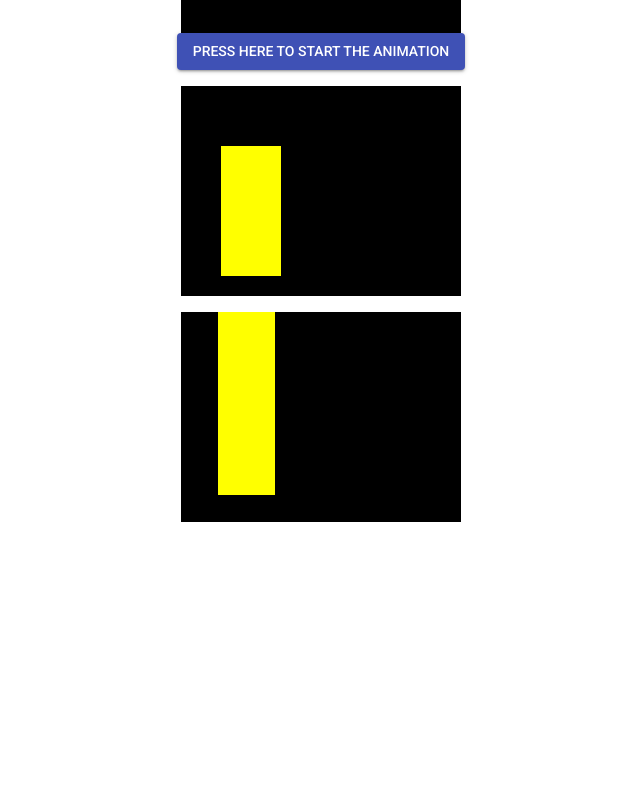
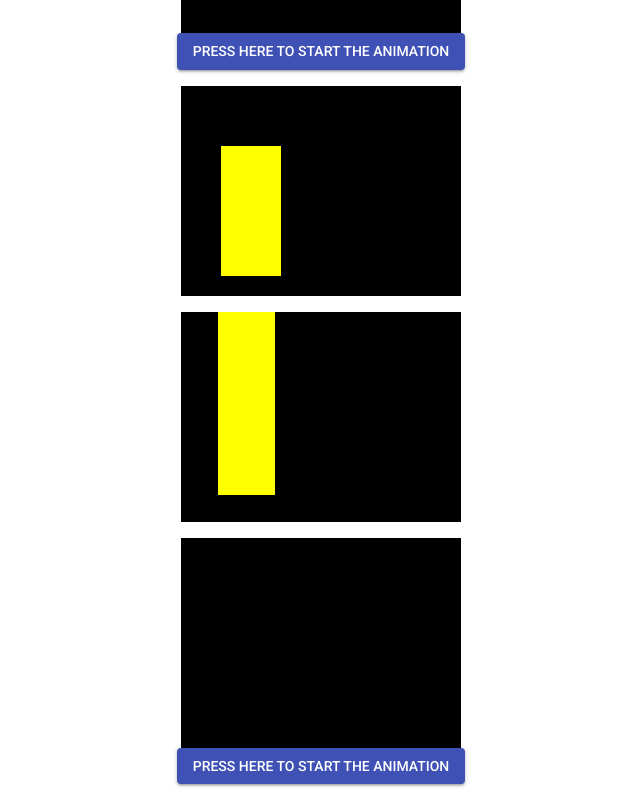
Before and after one commit to Kofaka/My_WEBGL_React_playground, a React (Create React App) app in the folder webgl-app/: page / in a window 1280 px wide. Shown: the part 309-1109 px from the top of the page, without its empty margins (319-959 px from the left). Before the commit the page ends 847 px from the top, so only its background shows below. Built offline with nearby package versions, Linux system fonts and the light colour scheme.

Commit message:
Add Scissor animation.

```diff
--- a/webgl-app/src/App.js
+++ b/webgl-app/src/App.js
@@ -2,6 +2,10 @@ import React, {Component, Fragment, createRef} from 'react';
 import Button from '@material-ui/core/Button';
 
 import './App.css';
+
+const getRandomColor = () => [Math.random(), Math.random(), Math.random()];
+const setTimer = (timer, cb, interval = 500) => setInterval(cb, interval);
+const clearTimer = (timer) => clearInterval(timer);
 
 class App extends Component {
     constructor(props) {
@@ -9,27 +13,27 @@ class App extends Component {
 
         this.state = {
             animationStart: false,
+            rectanglesAnimationStart: false,
             errorMessage: '',
         };
 
         this.animationButton = createRef();
+        this.drawThirdCanvasAnimationButton = createRef();
         this.animationCanvas = createRef();
         this.drawingCanvas = createRef();
         this.drawSecondCanvas = createRef();
-        this.getRandomColor = this.getRandomColor.bind(this);
+        this.drawThirdCanvas = createRef();
         this.getWebGl = this.getWebGl.bind(this);
         this.toggleAnimationStatus = this.toggleAnimationStatus.bind(this);
+        this.toggleRectanglesAnimationStatus = this.toggleRectanglesAnimationStatus.bind(this);
         this.runAnimation = this.runAnimation.bind(this);
+        this.animateRectangles = this.animateRectangles.bind(this);
         this.drawSquares = this.drawSquares.bind(this);
     }
 
     componentDidMount() {
         this.drawSquares();
     }
-
-    getRandomColor() {
-        return [Math.random(), Math.random(), Math.random()];
-    };
 
     getWebGl(canvas, noWebGlCb) {
         let result = canvas.getContext('webgl') || canvas.getContext('experimental-webgl');
@@ -53,29 +57,32 @@ class App extends Component {
         });
     }
 
+    toggleRectanglesAnimationStatus() {
+        this.setState({
+            rectanglesAnimationStart: !this.state.rectanglesAnimationStart
+        });
+    }
+
     runAnimation() {
         const animationCanvas = this.animationCanvas.current;
         let timer = null;
         let webgl;
 
-        const setTimer = () => timer = setInterval(drawAnimation, 500);
-        const clearTimer = () => clearInterval(timer);
-
         const drawAnimation = () => {
             if (this.state.animationStart) {
                 webgl = this.getWebGl(animationCanvas, clearTimer);
-                webgl.clearColor(...this.getRandomColor(), 1.0);
+                webgl.clearColor(...getRandomColor(), 1.0);
                 webgl.clear(webgl.COLOR_BUFFER_BIT)
             }
         };
 
         if (this.state.animationStart) {
             this.toggleAnimationStatus();
-            clearTimer();
+            clearTimer(timer);
 
         } else if (!this.state.animationStart) {
             this.toggleAnimationStatus();
-            setTimer();
+            setTimer(timer, drawAnimation);
             drawAnimation();
         }
     }
@@ -97,6 +104,49 @@ class App extends Component {
             renderingContext.clear(renderingContext.COLOR_BUFFER_BIT);
         });
     };
+
+    animateRectangles() {
+        const drawThirdCanvas = this.drawThirdCanvas.current;
+        let webgl = this.getWebGl(drawThirdCanvas);
+        let color = getRandomColor();
+        let position = null;
+        let timer = null;
+
+        webgl.enable(webgl.SCISSOR_TEST);
+        webgl.clearColor(...color, 1.0);
+        position = [0, webgl.drawingBufferHeight];
+
+        const drawAnimation = () => {
+            let rectangleSize = [60,60];
+            let rectangleVelocity = 3.0;
+
+            if (this.state.rectanglesAnimationStart) {
+                webgl.scissor(...position, ...rectangleSize);
+                webgl.clear(webgl.COLOR_BUFFER_BIT);
+
+                position[1] -= rectangleVelocity;
+
+                if (position[1] < 0) {
+                    position = [
+                        Math.random() * webgl.drawingBufferWidth - rectangleSize[0],
+                        webgl.drawingBufferHeight,
+                    ];
+                    rectangleVelocity = 1.0 + 6.0 * Math.random();
+                    webgl.clearColor(...getRandomColor(), 1.0);
+                }
+            }
+        };
+
+        if (this.state.rectanglesAnimationStart) {
+            this.toggleRectanglesAnimationStatus();
+            clearTimer(timer);
+
+        } else if (!this.state.rectanglesAnimationStart) {
+            this.toggleRectanglesAnimationStatus();
+            setTimer(timer, drawAnimation, 17);
+            drawAnimation();
+        }
+    }
 
     render() {
         const animationBlock = (
@@ -143,6 +193,21 @@ class App extends Component {
                                 Your browser does not seem to support HTML5 canvas.
                             </canvas>
                         </section>
+
+                        <section>
+                            <canvas ref={this.drawThirdCanvas}>
+                                Your browser does not seem to support HTML5 canvas.
+                            </canvas>
+
+                            <Button
+                                variant="contained"
+                                color="primary"
+                                ref={this.drawThirdCanvasAnimationButton}
+                                onClick={() => this.animateRectangles()}
+                            >
+                                Press here to {(this.state.rectanglesAnimationStart) ? 'stop' : 'start'} the animation
+                            </Button>
+                        </section>
                     </main>
                 </div>
             </Fragment>
```
